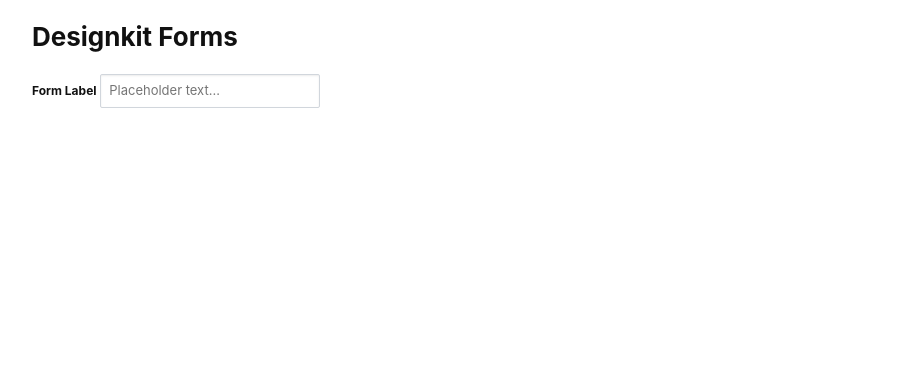
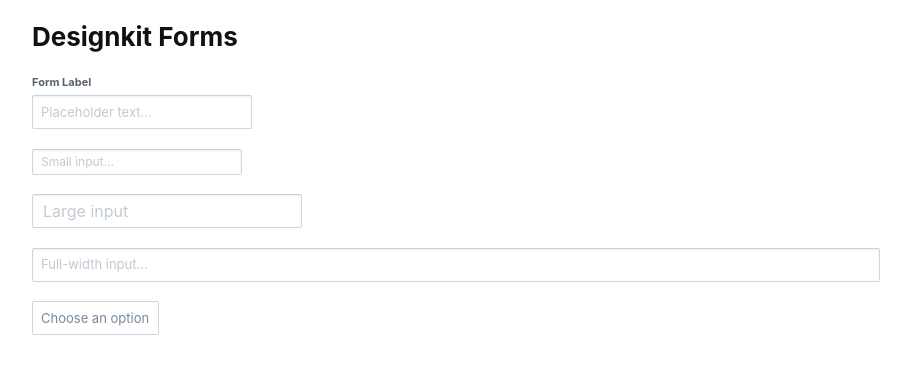
Before and after one commit to jasonmelgoza/designkit-forms, a website: page index.html in a window 1280 px wide. Shown: the whole page, without its empty margins (184-1095 px from the left). Drawn offline with nearby package versions, Linux system fonts and the light colour scheme.

Commit message:
Bumped color module and added base select styles

```diff
--- a/css/designkit-forms.css
+++ b/css/designkit-forms.css
@@ -10,8 +10,35 @@
 }
 
 label {
-  font-size: 12px;
+  display: block;
+  font-size: 11px;
   font-weight: bold;
+  color: #57626C;
+  margin-bottom: 0.3rem;
+}
+
+.form-control::-webkit-input-placeholder {
+  color: #c2cad2;
+  /* 50% of #8596A5 */
+  vertical-align: middle;
+}
+
+.form-control::-moz-placeholder {
+  color: #c2cad2;
+  /* 50% of #8596A5 */
+  vertical-align: middle;
+}
+
+.form-control:-moz-placeholder {
+  color: #c2cad2;
+  /* 50% of #8596A5 */
+  vertical-align: middle;
+}
+
+.form-control:-ms-input-placeholder {
+  color: #c2cad2;
+  /* 50% of #8596A5 */
+  vertical-align: middle;
 }
 
 .form-control,
@@ -22,20 +49,30 @@
   color: #76899A;
   vertical-align: middle;
   background-color: #fff;
-  background-repeat: no-repeat;
-  background-position: right 8px center;
   border: 1px solid #D1D6DC;
+  border-top-color: #cbd1d8;
   border-radius: 2px;
   outline: none;
-  box-shadow: inset 0 1px 2px rgba(0, 0, 0, 0.075);
+  box-shadow: inset 0 1px 2px rgba(0, 0, 0, 0.08);
 }
 
 .form-control.focus, .form-control:focus,
 .form-select.focus,
 .form-select:focus {
-  border-color: #97a2b0;
+  border-color: #a6afbb;
+  border-bottom-color: #a0aab7;
   outline: none;
-  box-shadow: inset 0 1px 2px rgba(0, 0, 0, 0.075);
+}
+
+.form-select {
+  border: 1px solid #D1D6DC;
+  box-shadow: none;
+  cursor: pointer;
+  -webkit-appearance: none;
+  -moz-appearance: none;
+  -ms-appearance: none;
+  -o-appearance: none;
+  appearance: none;
 }
 
 .input-sm {
--- a/index.html
+++ b/index.html
@@ -38,9 +38,31 @@
   <div class="wrapper">
     <h1>Designkit Forms</h1>
     <div>
-      <form action="">
-        <label for="">Form Label</label>
-        <input class="form-control" type="text" name="name" value="" placeholder="Placeholder text...">
+      <form>
+        <label for="1">Form Label</label>
+        <input id="1" class="form-control" type="text" name="name" value="" placeholder="Placeholder text...">
+      </form>
+      <br>
+      <form>
+        <input class="form-control input-sm" type="text" placeholder="Small input...">
+      </form>
+      <br>
+      <form>
+        <input class="form-control input-lg" type="text" placeholder="Large input">
+      </form>
+      <br>
+      <form>
+        <input class="form-control input-block" type="text" placeholder="Full-width input...">
+      </form>
+      <br>
+      <form>
+        <select class="form-select">
+          <option>Choose an option</option>
+          <option>CAT</option>
+          <option>Cloud</option>
+          <option>Container</option>
+          <option>UI</option>
+        </select>
       </form>
     </div>
   </div>
--- a/package.json
+++ b/package.json
@@ -1,6 +1,6 @@
 {
   "name": "designkit-forms",
-  "version": "0.0.3",
+  "version": "0.0.4",
   "description": "Sass module for css forms at RightScale.",
   "repository": {
     "type": "git",
@@ -22,7 +22,7 @@
   "homepage": "https://github.com/rightscale-design/designkit-forms#readme",
   "devDependencies": {
     "bourbon": "^4.2.6",
-    "designkit-colors": "0.0.6",
+    "designkit-colors": "0.0.8",
     "http-server": "^0.8.5",
     "node-sass": "^3.4.2",
     "nodemon": "^1.8.1"
--- a/src/_designkit-forms.scss
+++ b/src/_designkit-forms.scss
@@ -1,6 +1,3 @@
-// base form controls
-
-// overrides
 fieldset {
   padding: 0;
   margin: 0;
@@ -8,8 +5,18 @@
 }
 
 label {
-  font-size: 12px;
+  display: block;
+  font-size: 11px;
   font-weight: bold;
+  color: $heading;
+  margin-bottom: 0.3rem;
+}
+
+.form-control {
+  @include placeholder {
+    color: #c2cad2; /* 50% of #8596A5 */
+    vertical-align: middle;
+  }
 }
 
 .form-control,
@@ -20,19 +27,25 @@
   color: $text;
   vertical-align: middle;
   background-color: #fff;
-  background-repeat: no-repeat; // Repeat and position set for form states (success, error, etc)
-  background-position: right 8px center; // For form validation. This keeps images 8px from right and centered vertically.
   border: 1px solid $grey-border;
+  border-top-color: darken($grey-border, 2);
   border-radius: 2px;
   outline: none;
-  box-shadow: inset 0 1px 2px rgba(0, 0, 0, 0.075);
+  box-shadow: inset 0 1px 2px rgba(#000, 0.08);
 
   &.focus,
   &:focus {
-    border-color: darken($grey-border, 20);
+    border-color: darken($grey-border, 15);
+    border-bottom-color: darken($grey-border, 17);
     outline: none;
-    box-shadow: inset 0 1px 2px rgba(0, 0, 0, 0.075), 0 0 5px rgba(81, 167, 232, 0.5);
   }
+}
+
+.form-select {
+  border: 1px solid $grey-border;
+  box-shadow: none;
+  cursor: pointer;
+  @include appearance(none);
 }
 
 // small inputs
```
Also changed, not shown: css/designkit-forms.min.css.
